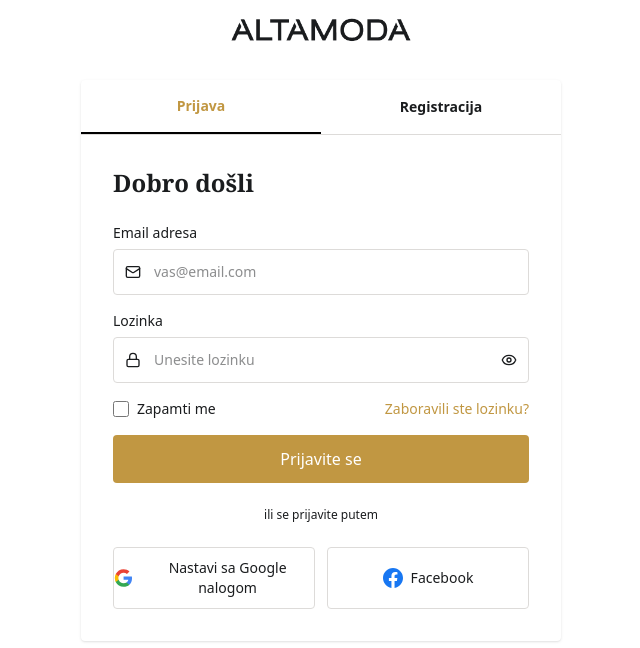
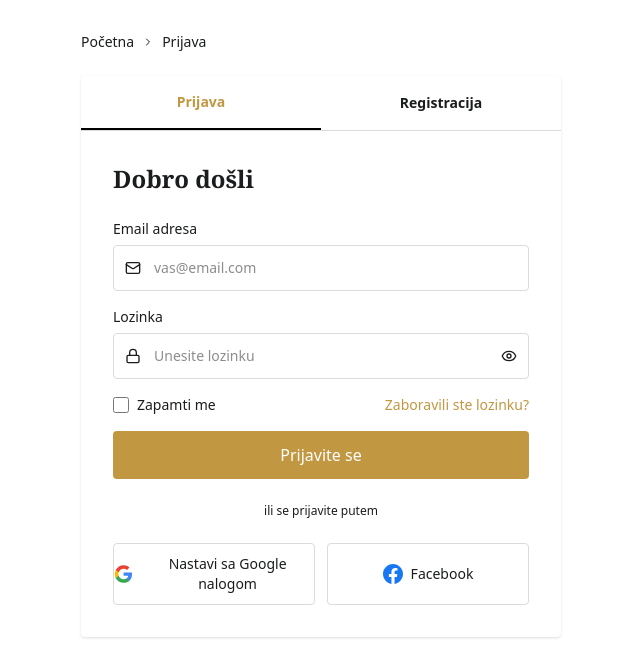
Before and after one commit to lukacerovic/altamoda, a Next.js app: page /account/login in a window 1280 px wide. Shown: the top 648 px of the page, without its empty margins (319-959 px from the left). Built offline with nearby package versions, Linux system fonts and the light colour scheme; no server answers.

Commit message:
navigation on login page

```diff
--- a/src/app/account/login/page.tsx
+++ b/src/app/account/login/page.tsx
@@ -7,9 +7,9 @@ import { useRouter, useSearchParams } from "next/navigation";
 import { useLanguage } from "@/lib/i18n/LanguageContext";
 import {
   User, Eye, EyeOff, Mail, Lock, Building2, Clock, X, AlertCircle,
+  ChevronRight,
 } from "lucide-react";
 import PhoneInput from "@/components/PhoneInput";
-import Image from "next/image";
 
 export default function LoginPage() {
   return (
@@ -49,8 +49,6 @@ function LoginContent() {
   const [regTerms, setRegTerms] = useState(false);
   const [showPendingModal, setShowPendingModal] = useState(false);
   const [forgotPasswordMsg, setForgotPasswordMsg] = useState(false);
-
-  const logoSrc = "/altamoda-logoes/ALTAMODA LOGO BLACK.png";
 
   type FieldName =
     | "firstName" | "lastName" | "email" | "password" | "passwordConfirm"
@@ -298,10 +296,15 @@ function LoginContent() {
 
   return (
     <div className="min-h-screen bg-[#FFFFFF]">
-      <Link href="/" className="absolute left-1/2 -translate-x-1/2 block">
-        <Image src={logoSrc} alt="Alta Moda" width={626} height={201} className="h-13 xl:h-15 w-auto" unoptimized />
-      </Link>
-      <div className="max-w-lg mx-auto px-4 py-12 md:py-20">
+      <div className="max-w-lg mx-auto px-4 pt-8">
+        {/* Breadcrumb */}
+        <nav className="flex items-center gap-2 text-sm text-[#1a1c1e]">
+          <Link href="/" className="hover:text-[#c19742]">{t("auth.home")}</Link>
+          <ChevronRight className="w-3 h-3" />
+          <span>{activeTab === "login" ? t("auth.login") : t("auth.register")}</span>
+        </nav>
+      </div>
+      <div className="max-w-lg mx-auto px-4 pt-6 pb-12 md:pb-20">
         {/* Card */}
         <div className="bg-white rounded-sm shadow-sm overflow-hidden">
           {/* Tabs */}
@@ -321,9 +324,7 @@ function LoginContent() {
             {activeTab === "login" ? (
               /* LOGIN FORM */
               <form onSubmit={handleLogin}>
-                <Link href="/" className="inline-block mb-6 hover:opacity-70 transition-opacity">
-                  <h2 className="text-2xl font-bold text-[#1a1c1e]" style={{ fontFamily: "'Noto Serif', serif" }}>{t("auth.welcomeBack")}</h2>
-                </Link>
+                <h2 className="text-2xl font-bold text-[#1a1c1e] mb-6" style={{ fontFamily: "'Noto Serif', serif" }}>{t("auth.welcomeBack")}</h2>
                 <div className="space-y-4">
                   <div>
                     <label className="block text-sm font-medium text-[#1a1c1e] mb-1.5">{t("auth.emailAddress")}</label>
--- a/src/lib/i18n/translations/en.json
+++ b/src/lib/i18n/translations/en.json
@@ -307,6 +307,7 @@
     "freeShippingOver": "Free shipping over 5,000 RSD"
   },
   "auth": {
+    "home": "Home",
     "login": "Log In",
     "register": "Register",
     "welcomeBack": "Welcome",
--- a/src/lib/i18n/translations/sr.json
+++ b/src/lib/i18n/translations/sr.json
@@ -307,6 +307,7 @@
     "freeShippingOver": "Besplatna dostava preko 5.000 RSD"
   },
   "auth": {
+    "home": "Početna",
     "login": "Prijava",
     "register": "Registracija",
     "welcomeBack": "Dobro došli",
```
Also changed, not shown: src/lib/i18n/translations/ru.json.
